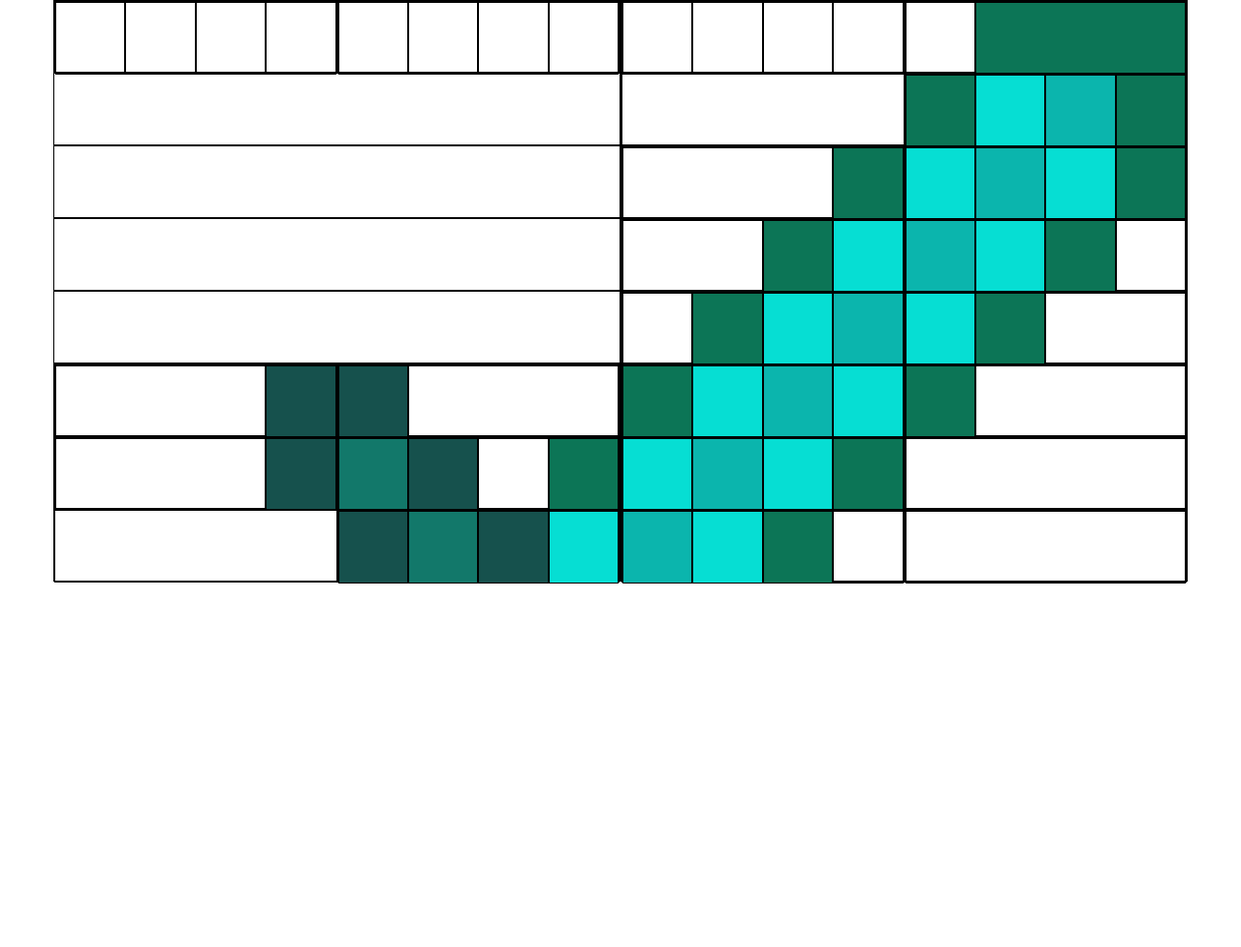
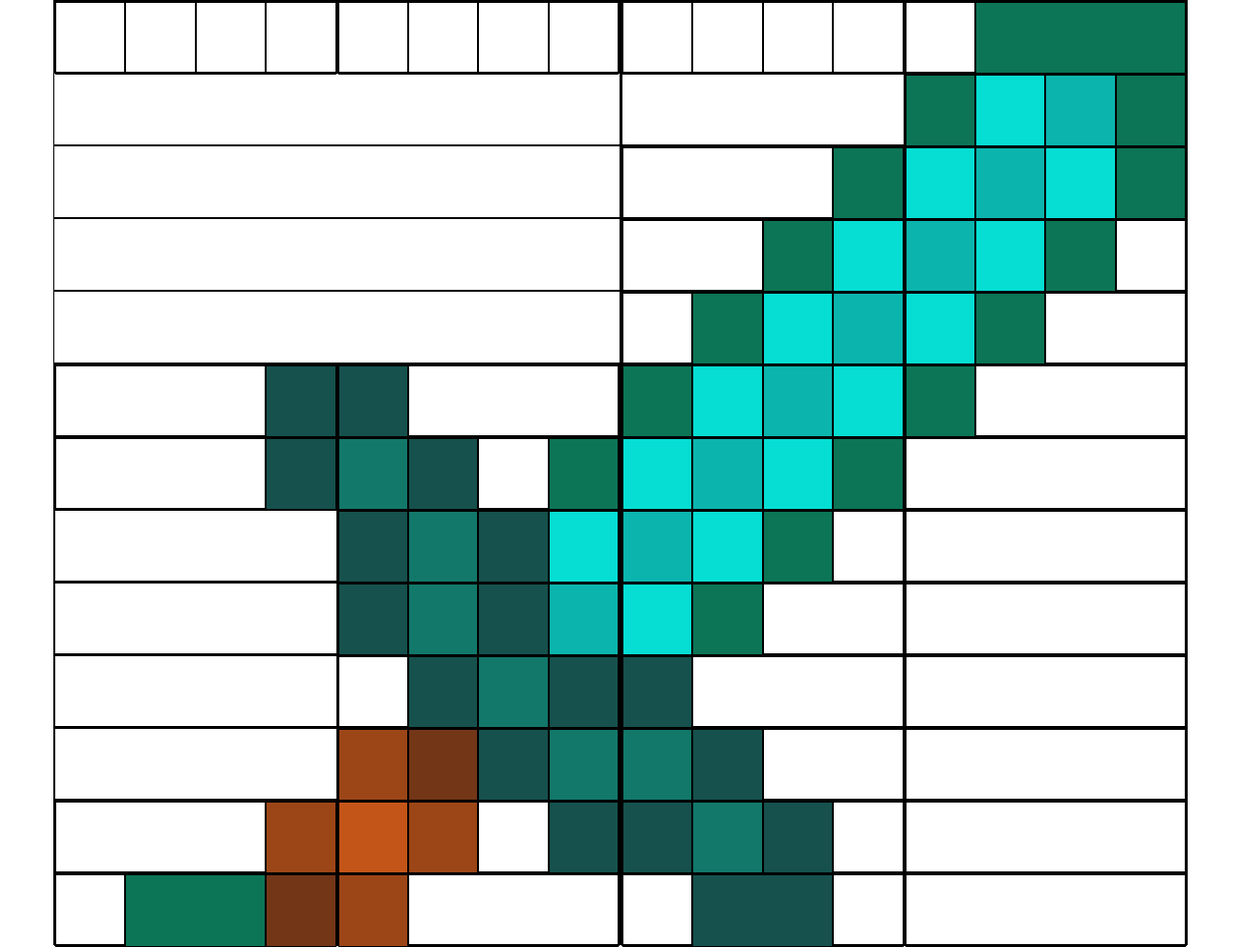
Before and after one commit to Francesconliner95/html-css-12bool, a plain HTML site: page index.html in a window 1280 px wide. Shown: the whole page at 97% size. Before the commit the page ends 800 px from the top, so only its background shows below. Drawn offline with Linux system fonts and the light colour scheme.

Commit message:
Fine tredicesima riga

```diff
--- a/index.html
+++ b/index.html
@@ -307,5 +307,204 @@
                 </div>
             </div>
         </div>
+        <div class="container">   <!-- nona riga -->
+            <div class="col-6">
+                <div class="col-6">
+                </div>
+                <div class="col-6">
+                    <div class="col-3 color-4">
+
+                    </div>
+                    <div class="col-3 color-5">
+
+                    </div>
+                    <div class="col-3 color-4">
+
+                    </div>
+                    <div class="col-3 color-3">
+
+                    </div>
+                </div>
+            </div>
+            <div class="col-6">
+                <div class="col-6">
+                    <div class="col-3 color-2">
+
+                    </div>
+                    <div class="col-3 color-1">
+
+                    </div>
+                    <div class="col-6">
+
+                    </div>
+                </div>
+                <div class="col-6">
+                    <div class="col-12">
+
+                    </div>
+                </div>
+            </div>
+        </div>
+        <div class="container">   <!-- decima riga -->
+            <div class="col-6">
+                <div class="col-6">
+                </div>
+                <div class="col-6">
+                    <div class="col-3">
+
+                    </div>
+                    <div class="col-3 color-4">
+
+                    </div>
+                    <div class="col-3 color-5">
+
+                    </div>
+                    <div class="col-3 color-4">
+
+                    </div>
+                </div>
+            </div>
+            <div class="col-6">
+                <div class="col-6">
+                    <div class="col-3 color-4">
+
+                    </div>
+                    <div class="col-9">
+
+                    </div>
+                </div>
+                <div class="col-6">
+                    <div class="col-12">
+
+                    </div>
+                </div>
+            </div>
+        </div>
+        <div class="container">   <!-- undicesima riga -->
+            <div class="col-6">
+                <div class="col-6">
+                </div>
+                <div class="col-6">
+                    <div class="col-3 color-6">
+
+                    </div>
+                    <div class="col-3 color-7">
+
+                    </div>
+                    <div class="col-3 color-4">
+
+                    </div>
+                    <div class="col-3 color-5">
+
+                    </div>
+                </div>
+            </div>
+            <div class="col-6">
+                <div class="col-6">
+                    <div class="col-3 color-5">
+
+                    </div>
+                    <div class="col-3 color-4">
+
+                    </div>
+                    <div class="col-6">
+
+                    </div>
+                </div>
+                <div class="col-6">
+                    <div class="col-12">
+
+                    </div>
+                </div>
+            </div>
+        </div>
+        <div class="container">   <!-- dodicesima riga -->
+            <div class="col-6">
+                <div class="col-6">
+                    <div class="col-9">
+
+                    </div>
+                    <div class="col-3 color-6">
+
+                    </div>
+                </div>
+                <div class="col-6">
+                    <div class="col-3 color-8">
+
+                    </div>
+                    <div class="col-3 color-6">
+
+                    </div>
+                    <div class="col-3 ">
+
+                    </div>
+                    <div class="col-3 color-4">
+
+                    </div>
+                </div>
+            </div>
+            <div class="col-6">
+                <div class="col-6">
+                    <div class="col-3 color-4">
+
+                    </div>
+                    <div class="col-3 color-5">
+
+                    </div>
+                    <div class="col-3 color-4">
+
+                    </div>
+                    <div class="col-3">
+
+                    </div>
+                </div>
+                <div class="col-6">
+                    <div class="col-12">
+
+                    </div>
+                </div>
+            </div>
+        </div>
+        <div class="container">   <!-- tredicesima riga -->
+            <div class="col-6">
+                <div class="col-6">
+                    <div class="col-3">
+
+                    </div>
+                    <div class="col-6 color-1">
+
+                    </div>
+                    <div class="col-3 color-7">
+
+                    </div>
+                </div>
+                <div class="col-6">
+                    <div class="col-3 color-6">
+
+                    </div>
+                    <div class="col-9">
+
+                    </div>
+                </div>
+            </div>
+            <div class="col-6">
+                <div class="col-6">
+                    <div class="col-3">
+
+                    </div>
+                    <div class="col-6 color-4">
+
+                    </div>
+                    <div class="col-3">
+
+                    </div>
+                </div>
+                <div class="col-6">
+                    <div class="col-12">
+
+                    </div>
+                </div>
+            </div>
+        </div>
     </body>
 </html>
--- a/style.css
+++ b/style.css
@@ -23,3 +23,15 @@
 .color-5{
     background-color: #12786a;
 }
+
+.color-6{
+    background-color: #9c4617;
+}
+
+.color-7{
+    background-color: #733617;
+}
+
+.color-8{
+    background-color: #c45518;
+}
```
